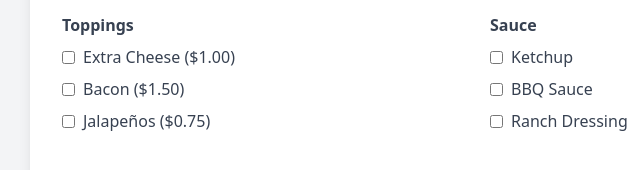
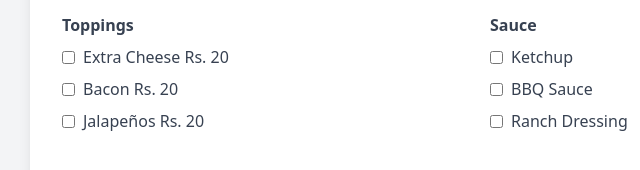
Before and after one commit to Hariinii21/task2, a plain HTML site: page burger.html in a window 1280 px wide. Shown: the part 433-603 px from the top of the page, 162-802 px from the left. Drawn offline with nearby package versions, Linux system fonts and the light colour scheme.

Commit message:
day1 changed

```diff
--- a/burger.html
+++ b/burger.html
@@ -58,15 +58,15 @@
                                 <label class="block text-gray-700 font-semibold mb-2">Toppings</label>
                                 <div class="flex items-center mb-2">
                                     <input type="checkbox" id="extra-cheese" name="toppings[]" value="extra cheese" class="mr-2">
-                                    <label for="extra-cheese" class="text-gray-700">Extra Cheese ($1.00)</label>
+                                    <label for="extra-cheese" class="text-gray-700">Extra Cheese Rs. 20</label>
                                 </div>
                                 <div class="flex items-center mb-2">
                                     <input type="checkbox" id="bacon" name="toppings[]" value="bacon" class="mr-2">
-                                    <label for="bacon" class="text-gray-700">Bacon ($1.50)</label>
+                                    <label for="bacon" class="text-gray-700">Bacon Rs. 20</label>
                                 </div>
                                 <div class="flex items-center mb-2">
                                     <input type="checkbox" id="jalapenos" name="toppings[]" value="jalapenos" class="mr-2">
-                                    <label for="jalapenos" class="text-gray-700">Jalapeños ($0.75)</label>
+                                    <label for="jalapenos" class="text-gray-700">Jalapeños Rs. 20</label>
                                 </div>
                             </div>
 
```
